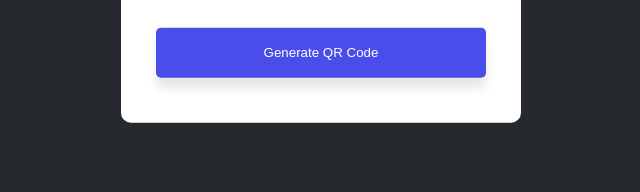
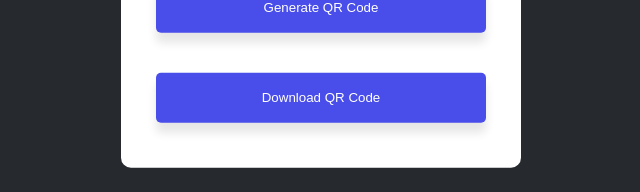
Before and after one commit to ghazi829/QR-Code-Generator, a plain HTML site: page index.html in a window 1280 px wide. Both pictures are taken after typing "Sample" into the empty fields and a click on the button "Generate QR Code". Shown: the part 490-682 px from the top of the page, without its empty margins (319-959 px from the left). Drawn offline with Linux system fonts and the light colour scheme.

Commit message:
add the download

```diff
--- a/index.html
+++ b/index.html
@@ -20,6 +20,10 @@
         </div>
 
         <button onclick="generateQRCode()">Generate QR Code</button>
+
+        <a id="downloadLink" href="#" download="qrcode.png" style="display: none;">
+            <button>Download QR Code</button>
+        </a>
     </div>
 
 
--- a/main.js
+++ b/main.js
@@ -2,6 +2,7 @@
     let imgBox = document.getElementById("imgBox");
     let qrImage = document.getElementById("qrImage");
     let qrText = document.getElementById("qrText");
+    let downloadLink = document.getElementById("downloadLink");
 
 
     function generateQRCode() {
@@ -9,12 +10,15 @@
         if(qrText.value.length > 0){
             qrImage.src = " https://api.qrserver.com/v1/create-qr-code/?size=150x150&data= "+qrText.value;
             imgBox.classList.add("show-img");
+            downloadLink.href = " https://api.qrserver.com/v1/create-qr-code/?size=150x150&data= "+qrText.value;
+            downloadLink.style.display = "block";
         }
         else{
             qrText.classList.add("error");
             setTimeout(() => {
                 qrText.classList.remove("error");
             }, 1000);
+            downloadLink.style.display = "none";
         }
 
     }
```
Also changed, not shown: Preview.png.
